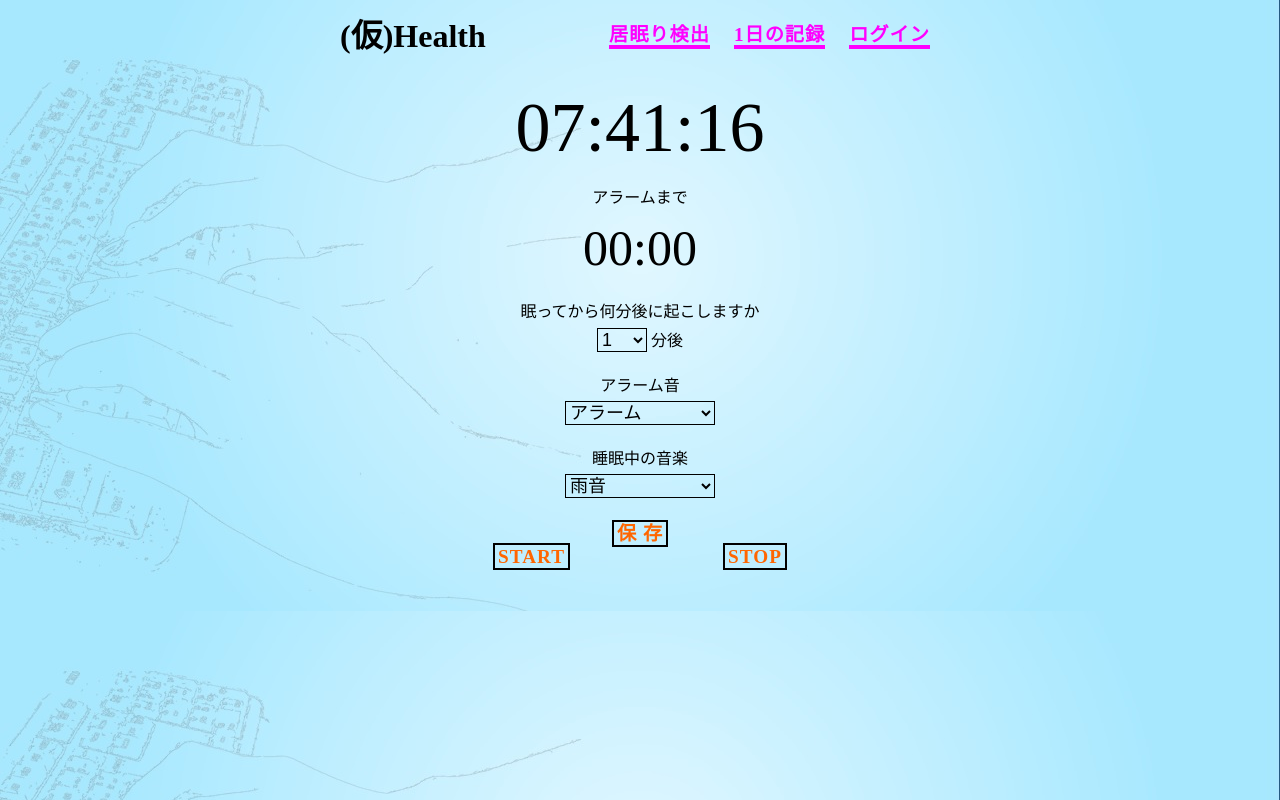
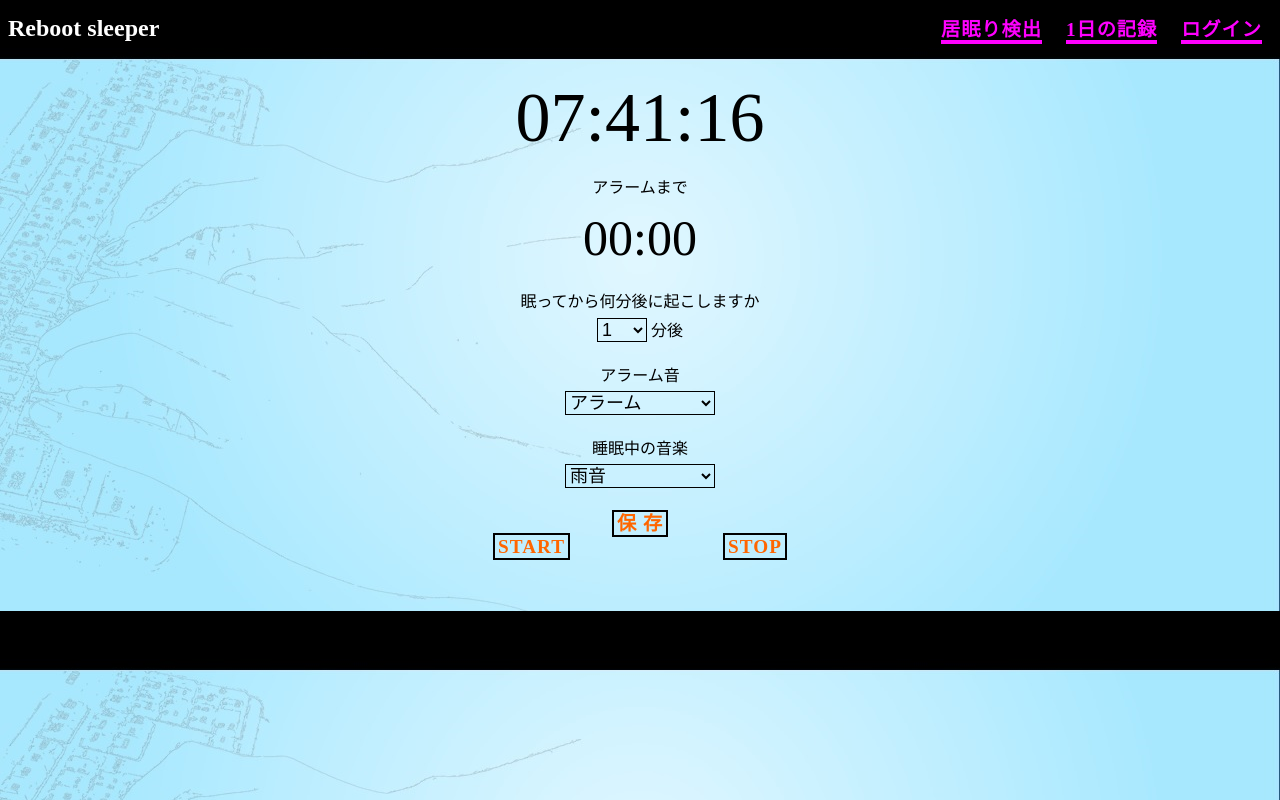
Before and after one commit to bisnii/hacku, a Flask app: page / in a window 1280 px wide. Run offline with Flask 2, Linux system fonts and the light colour scheme.

Commit message:
add #12 ヘッダー背景&タイトル追加

```diff
--- a/static/css/index.css
+++ b/static/css/index.css
@@ -1,5 +1,5 @@
 body{
-    background-image: url("/static/img/background.jpg");
+    background-image: url("/static/img/background1.jpg");
 }
 
 .entire{
@@ -12,14 +12,14 @@ body{
 }
 
 .title a {
-    color: #000000;
+    color: #fff;
     text-decoration: none;
 }
 
 header {
     display: flex;
     width: 100%;
-    height: 50px;
+    height: 40px;
     align-items: center;
 }
 
--- a/templates/index.html
+++ b/templates/index.html
@@ -4,13 +4,12 @@
     <meta charset='utf-8'>
     <meta http-equiv="X-UA-Compatible" content="IE=edge">
     <meta name="viewport" content="width=device-width, initial-scale=1.0">
-    <title>(仮)Health Care for Engineer</title>
+    <title>Reboot sleeper</title>
     <link rel="stylesheet" type="text/css" href="/static/css/index.css">
 </head>
 <body>
-    <div class="entire">
     <header>
-            <h1 class="title"><a href="/">(仮)Health</a></h1>
+        <h2 class="title"><a href="/">Reboot sleeper</a></h2>
         <nav class="nav">
             <ul class="menu-group">
                 <li class="menu-item"><a href="/detection_test" class="button1">居眠り検出</a></li>
@@ -19,6 +18,7 @@
             </ul>
         </nav>
     </header>
+    <div class="entire">
         <p id='clock' class="clock"></p>
         <p id='timer' class="timer">アラームまで</p>
         <p id="time" class="time"></p>
```
Also changed, not shown: static/img/background1.jpg (added). Lines whose indentation alone changed are shown as unchanged.
